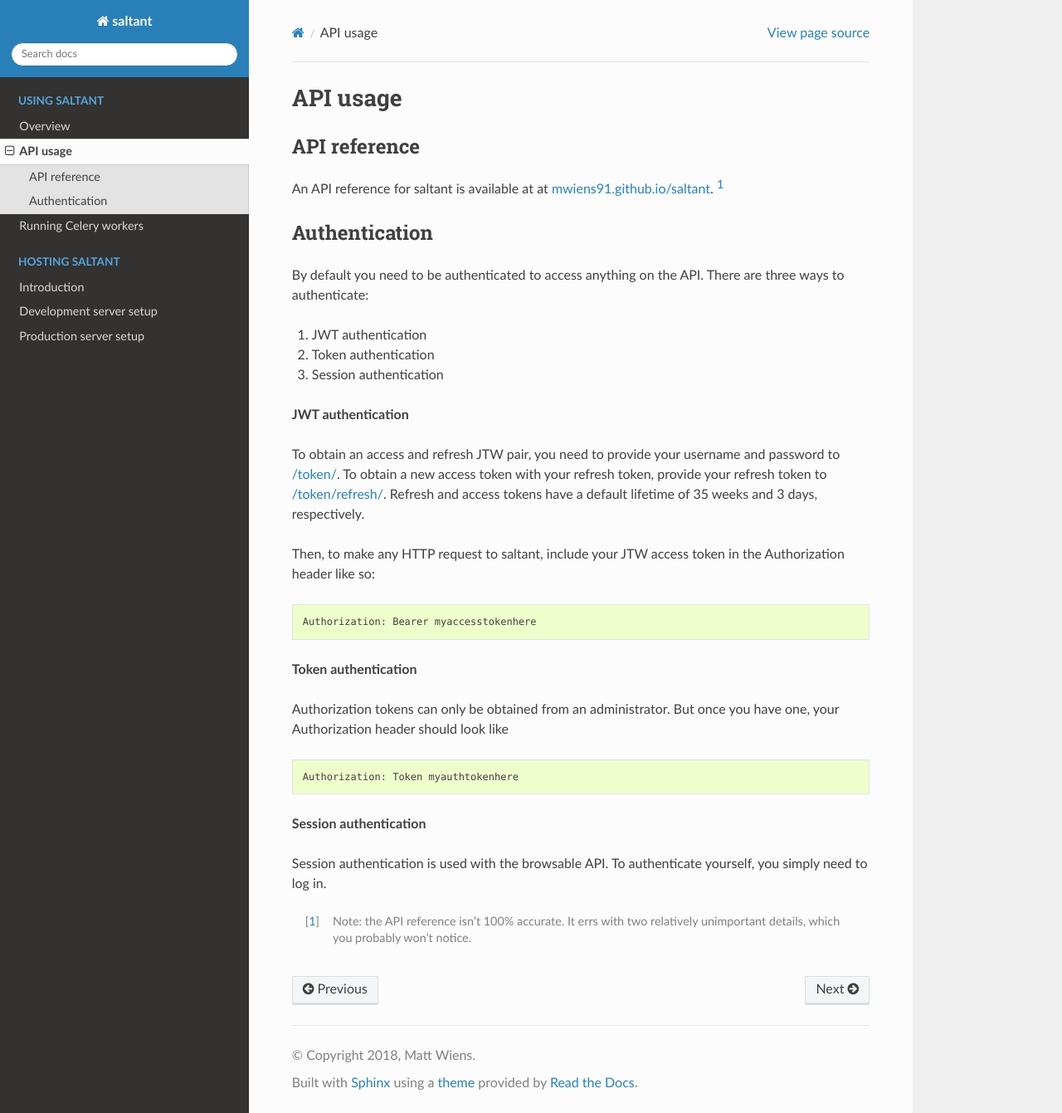
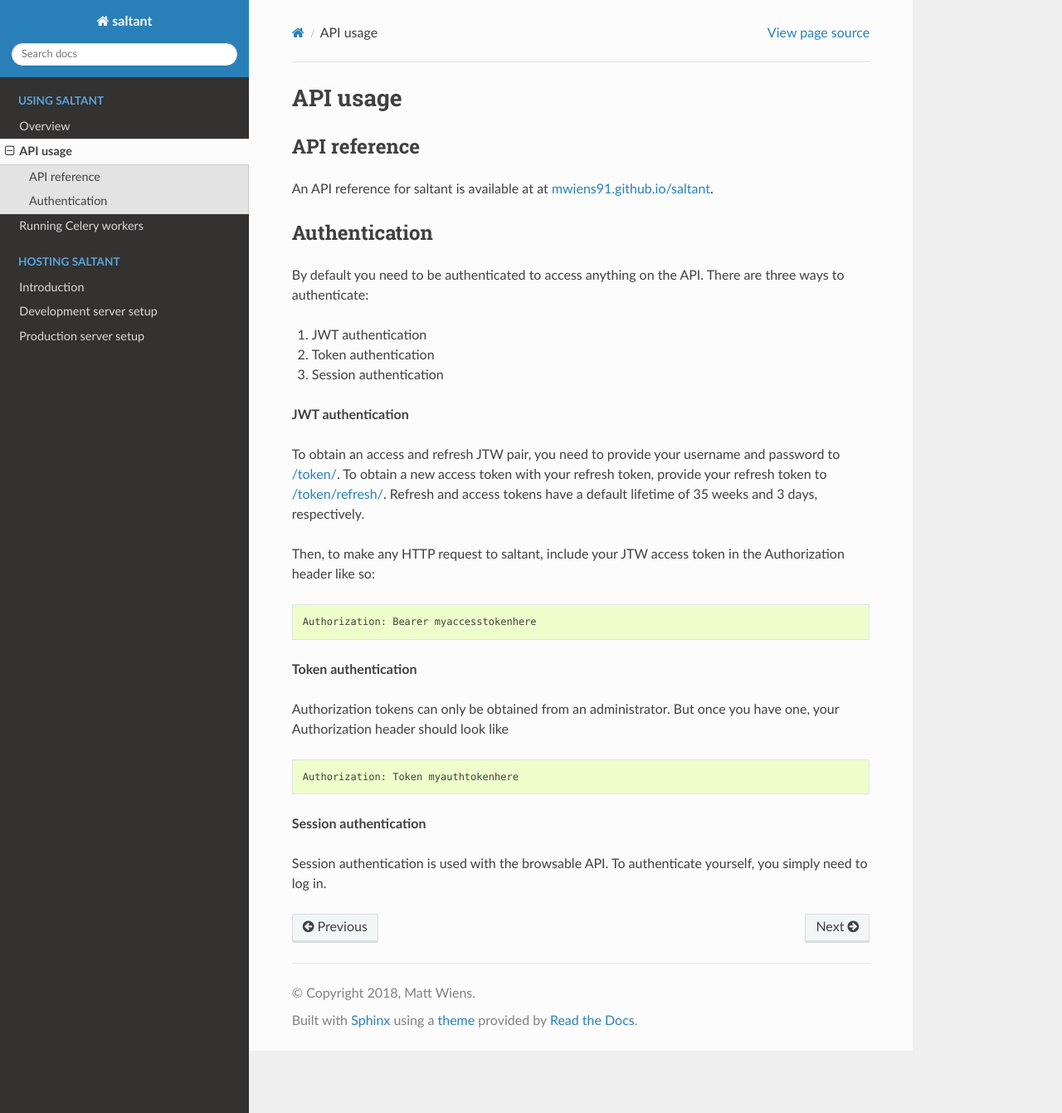
Before and after one commit to saltant-org/saltant, a Sphinx documentation site: the page built from docs/source/using/api-usage.rst, in a window 1280 px wide and 1341 px high. Shown: the whole window at 83% size. Built offline with Sphinx 7.4.7 and the Read the Docs theme 2.0.0, drawn with Linux system fonts in a browser that asks for light colours.

Commit message:
Remove docs footnote about API ref inaccuracies
The API reference should be 100% accurate now.

```diff
--- a/docs/source/using/api-usage.rst
+++ b/docs/source/using/api-usage.rst
@@ -42,11 +42,6 @@ once you have one, your Authorization header should look like ::
 Session authentication is used with the browsable API. To authenticate
 yourself, you simply need to log in.
 
-.. Footnotes
-.. [#redoc-spec] Note: the API reference isn't 100% accurate. It errs
-    with two relatively unimportant details, which you probably won't
-    notice.
-
 .. API links
 .. _mwiens91.github.io/saltant: https://mwiens91.github.io/saltant/
 .. _/token/: https://mwiens91.github.io/saltant/#operation/token_create
```
Also changed, not shown: other parts of docs/source/using/api-usage.rst (+1 -1 lines).
